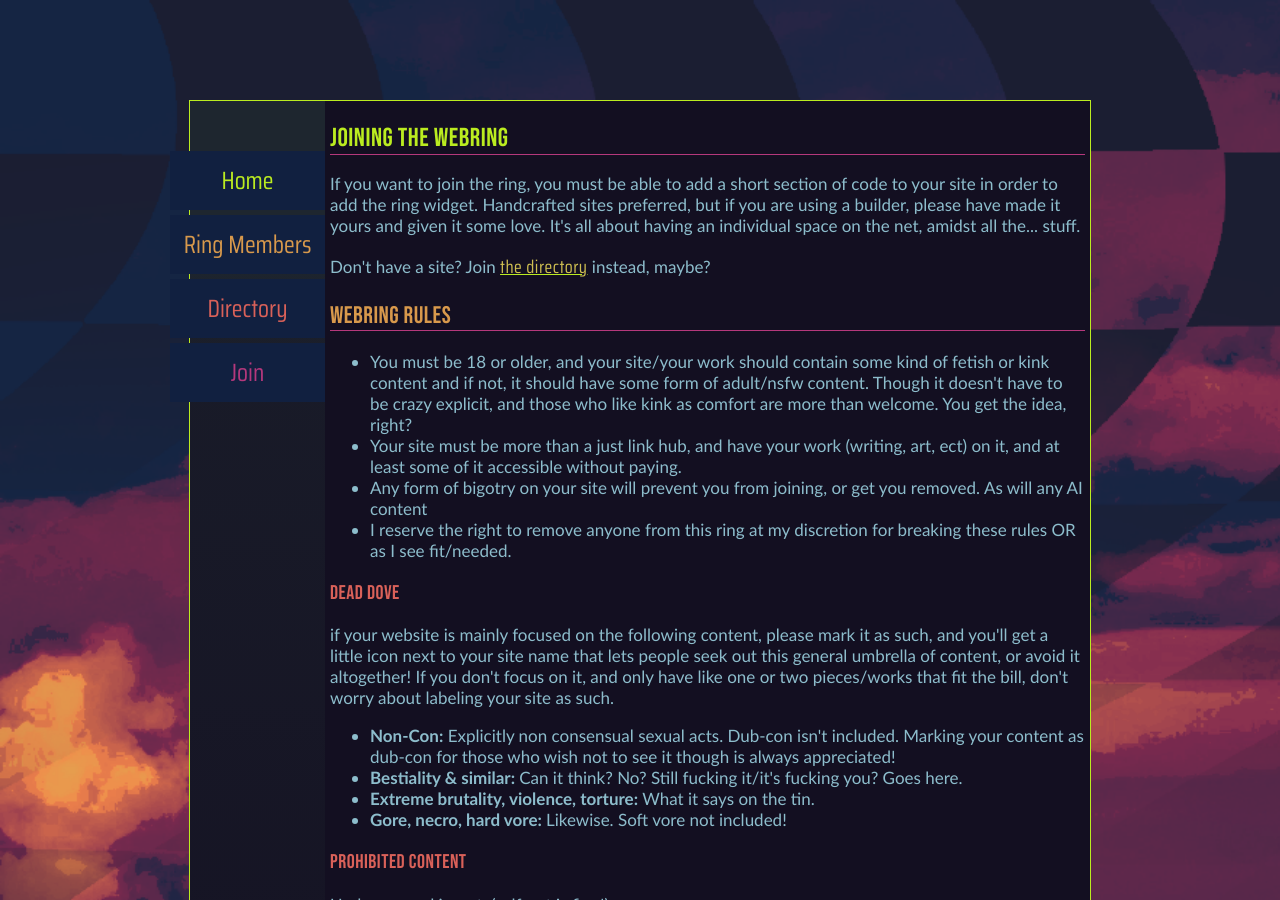
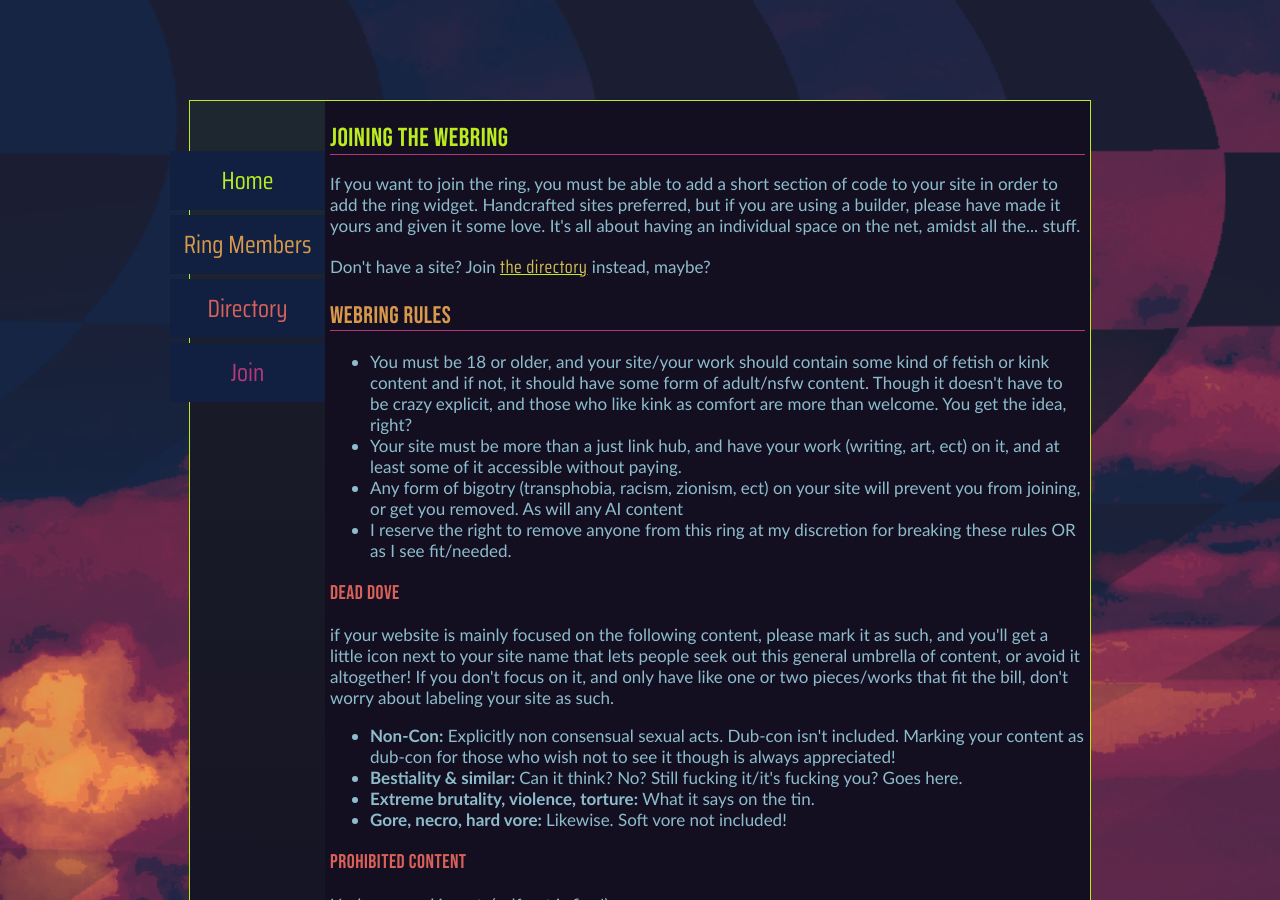
Before and after one commit to 117zone/K-and-F-Webring, a Jekyll site: the page built from join.html, in a window 1280 px wide and 900 px high. Built offline with Jekyll 4.4.1, drawn with Linux system fonts in a browser that asks for light colours; some web fonts are replaced.

```diff
--- a/_data/members.csv
+++ b/_data/members.csv
@@ -6,3 +6,4 @@ hom,/buttons/B_hom.png,"Ian!",https://hungryonmain.neocities.org/,/no.png,"Art h
 cvn,/buttons/B_cvn.png,"Chell",https://cvnnbl.neocities.org/,/dove.png,"Just a writer-artist trying to work through the brain rot. (Dove is for namely extreme violence and brutality, gore, and monsterfuckery.)"
 fio,buttons/B_fuwa.gif,"Fiore",https://fuwafuwafiore.neocities.org/,/no.png,"Queer artist drawing and writing about Big Handsome Men. Feedism, belly kink, M/M, M/NB, and M/F. I review/blog about adjacent media too!"
 143,/buttons/B_heartspace.png,"heartspace",https://heart143.neocities.org,/dove.png,"The personal site of a pervert desperately trying to find the heart of things. Dissecting worlds to find love gets messy, no matter how sterile... Dead Dove: fun with corpses & abuse"
+skt,/buttons/B_skaetbordr.png,"Skaetlett",https://skaetlett.gay/,/dove.png,"A hypnokink gooner writer-artist who really really really likes mean rich businessladies. Dead Dove?: non-con/dubcon, erohorror, monsterfuckers"
--- a/join.html
+++ b/join.html
@@ -15,7 +15,7 @@ layout: html
     who like kink as comfort are more than welcome. You get the idea, right?</li>
   <li>Your site must be more than a just link hub, and have your work (writing, art, ect) on it, and at least some
     of it accessible without paying.</li>
-  <li>Any form of bigotry on your site will prevent you from joining, or get you removed. As will any AI content
+  <li>Any form of bigotry (transphobia, racism, zionism, ect) on your site will prevent you from joining, or get you removed. As will any AI content
   </li>
   <li>I reserve the right to remove anyone from this ring at my discretion for breaking these rules OR as I see
     fit/needed.</li>
```
Also changed, not shown: buttons/B_skaetbordr.png (added).
